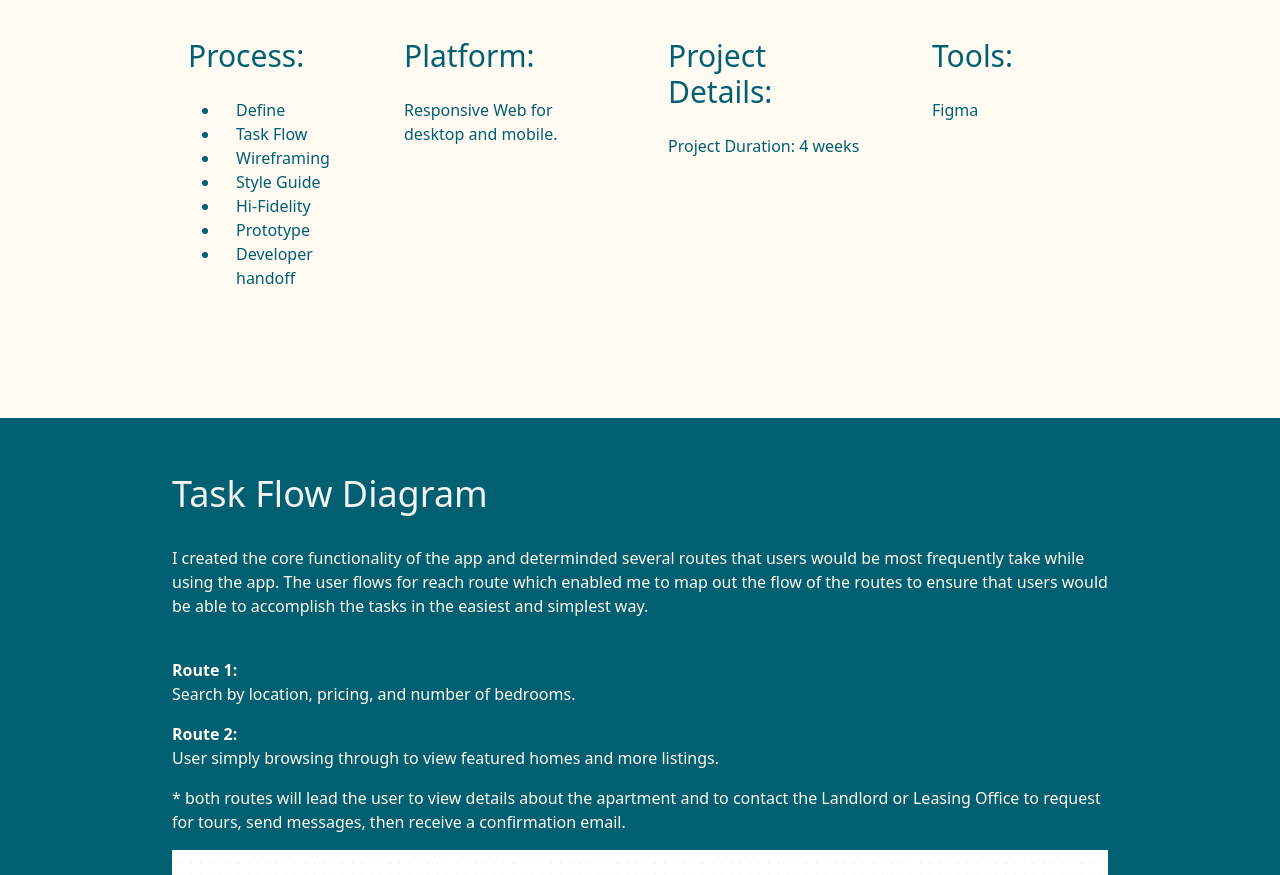
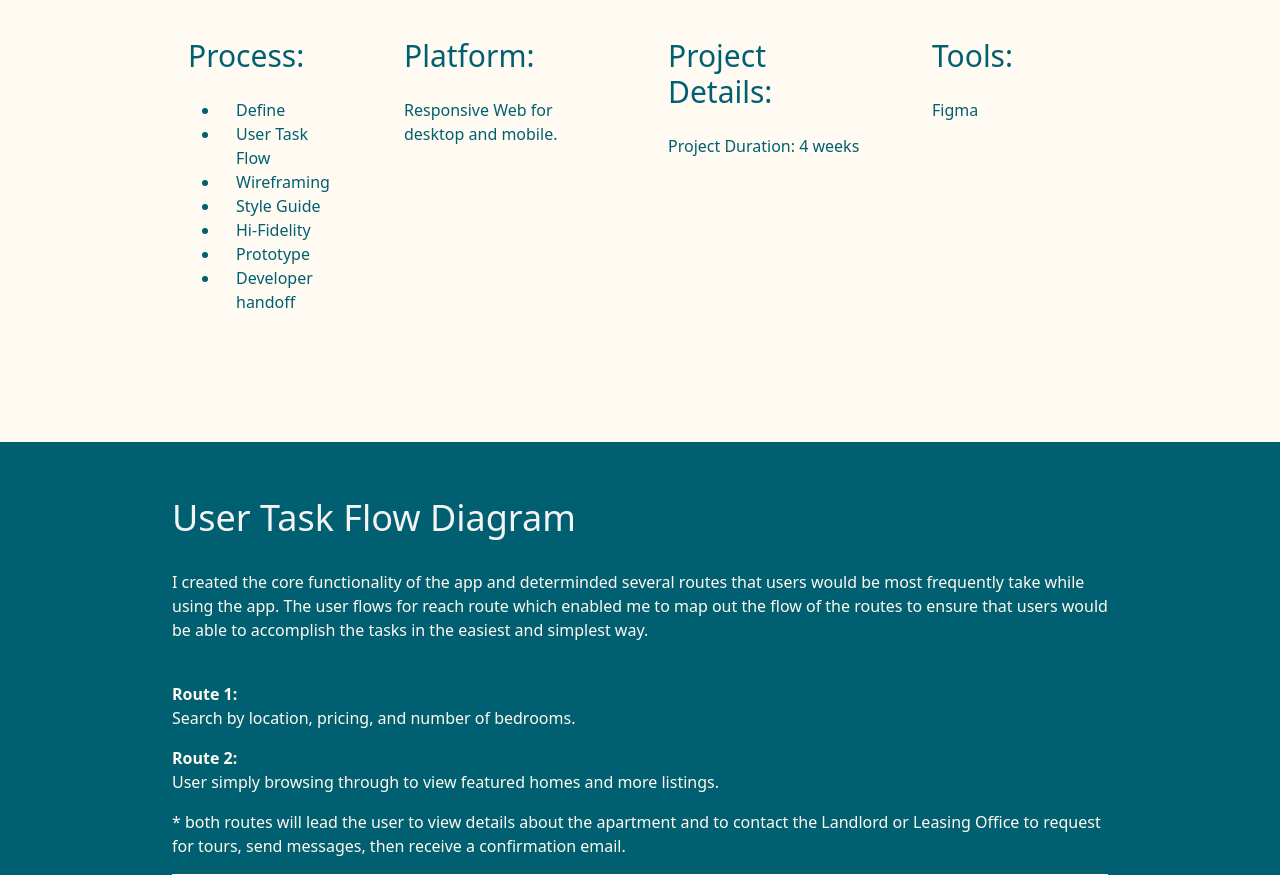
Before and after one commit to Ayang471/ui-apartment-finder-project, a React (Create React App) app: page / in a window 1280 px wide. Shown: the part 780-1655 px from the top of the page. Built offline with nearby package versions, Linux system fonts and the light colour scheme.

Commit message:
modified

```diff
--- a/src/components/Process.js
+++ b/src/components/Process.js
@@ -9,7 +9,7 @@ function Process() {
             <p className="sm:text-left text-3xl  text-[#005F70]">Process:</p>
             <ul className="list-disc  text-[#005F70] mt-4 text-md col-start-1 sm:col-span-2 lg:mt-6 lg:row-start-4 lg:col-span-1">
               <li>Define</li>
-              <li>Task Flow</li>
+              <li>User Task Flow</li>
               <li>Wireframing</li>
               <li>Style Guide</li>
               <li>Hi-Fidelity</li>
--- a/src/components/TaskFlow.js
+++ b/src/components/TaskFlow.js
@@ -8,7 +8,7 @@ export default function TaskFlow() {
       <div className="w-full bg-[#005F70]">
         <div className="max-w-[1000px] mx-auto px-8  py-14 flex flex-col justify-center">
           <h1 className="text-3xl sm:text-4xl font-medium text-[#F3F3F3]">
-           Task Flow Diagram
+           User Task Flow Diagram
           </h1>
           <p className="text-[#FFFAF2] py-4 max-w-700px">
             I created the core functionality of the app and determinded several routes that users
```
